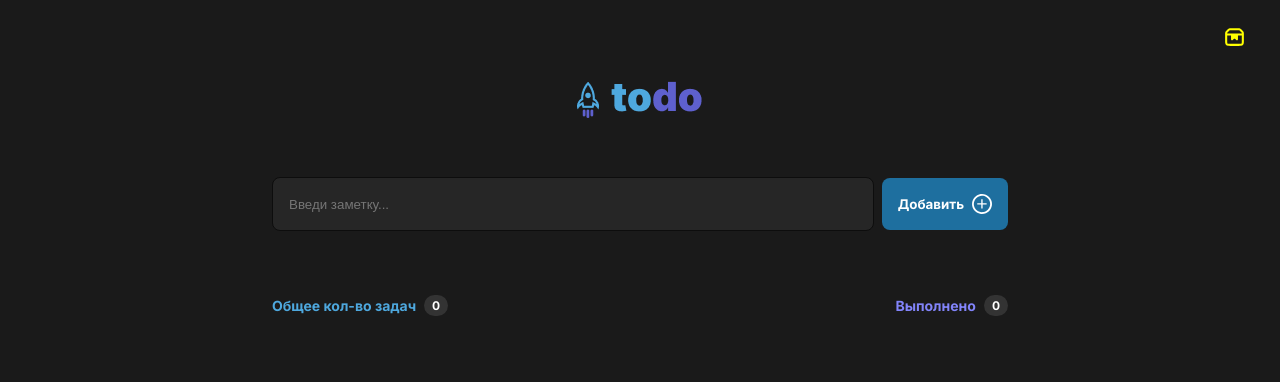
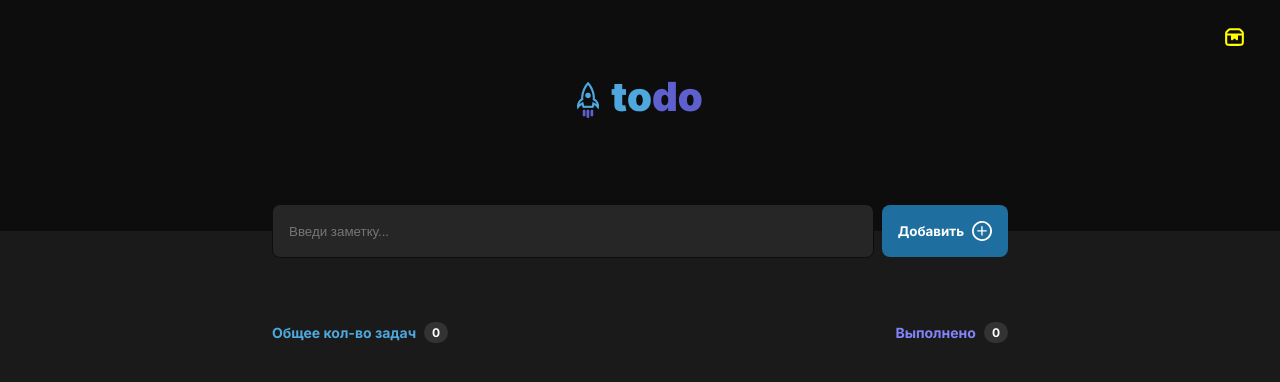
Before and after one commit to Cymshoot/todo-on-vue, a Vue app: page / in a window 1280 px wide. Shown: the top 382 px of the page. Built offline with nearby package versions, Linux system fonts and the light colour scheme.

Commit message:
header-bg added style

```diff
--- a/src/pages/PageArchive.vue
+++ b/src/pages/PageArchive.vue
@@ -1,8 +1,13 @@
 <template>
+  <div class="header-bg">
+    <div class="container">
       <div class="logo">
         <img width="126" height="48" src="/assets/Logo.png" />
       </div>
+    </div>
+  </div>
 
+  <div class="container">
     <div class="count-container">
       <div class="count">
         Общее кол-во заархивированных задач
@@ -19,6 +24,7 @@
         @delete-task="store.deleteTask"
         @unarchive-task="store.unarchiveTask"
       />
+    </div>
   </div>
 
   <router-link to="/">
@@ -77,6 +83,7 @@ watch(
 .count-container {
   display: flex;
   justify-content: space-between;
+  margin-top: 91px;
   margin-bottom: 24px;
 }
 
@@ -114,9 +121,8 @@ watch(
 }
 
 .logo {
-  margin-top: 72px;
   text-align: center;
-  margin-bottom: 53px;
+  padding-bottom: 107px;
 }
 
 .counter-highlight {
--- a/src/pages/PageMain.vue
+++ b/src/pages/PageMain.vue
@@ -1,4 +1,6 @@
 <template>
+  <div class="header-bg">
+    <div class="container">
       <div class="logo">
         <img width="126" height="48" src="/assets/Logo.png" />
       </div>
@@ -16,7 +18,10 @@
           Добавить <AppIcon name="plus"></AppIcon>
         </AppButton>
       </div>
+    </div>
+  </div>
 
+  <div class="container">
     <div class="count-container">
       <div class="count">
         Общее кол-во задач
@@ -44,7 +49,8 @@
         @archive-task="store.archiveTask"
       />
     </div>
-  <div class="task-list-wrapper">
+  </div>
+
   <router-link to="/archive">
     <AppButton class="bin-container" type="icon" variation="warning">
       <span v-if="store.archivedTasks.length" class="counter-highlight">{{
@@ -53,7 +59,6 @@
       <AppIcon name="bin" size="25px" color="yellow"> </AppIcon>
     </AppButton>
   </router-link>
-  </div>
 </template>
 
 <script setup>
@@ -94,9 +99,10 @@ watch(
 
 <style scoped>
 .input-container {
+  transform: translate(0px, 50%);
   display: flex;
   align-items: center;
-  margin-bottom: 64px;
+  margin-bottom: 91px;
   gap: 8px;
 }
 
@@ -154,9 +160,7 @@ watch(
   gap: 12px;
   width: 736px;
 }
-
 .logo {
-  margin-top: 72px;
   text-align: center;
   margin-bottom: 53px;
 }
--- a/src/style.css
+++ b/src/style.css
@@ -16,6 +16,16 @@ body {
   font-family: "Inter" !important;
   font-style: normal;
   font-weight: 400 !important;
+  margin: 0 auto;
+}
+
+.container {
   max-width: 736px;
   margin: 0 auto;
 }
+
+.header-bg {
+  padding-top: 72px;
+  background-color: #0d0d0d;
+  width: 100%;
+}
```
Lines whose indentation alone changed are shown as unchanged.
